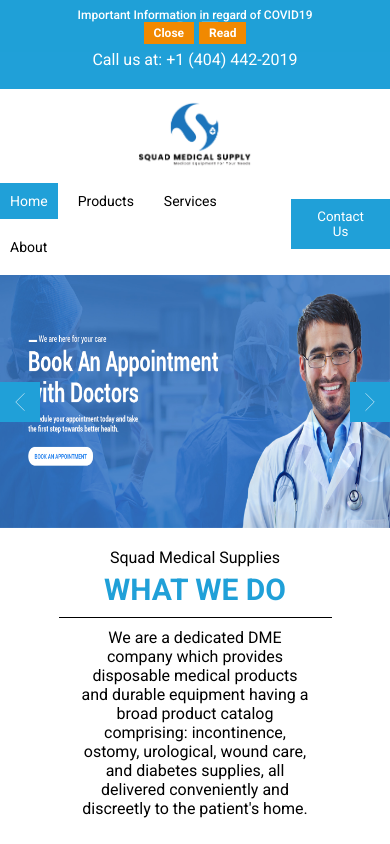
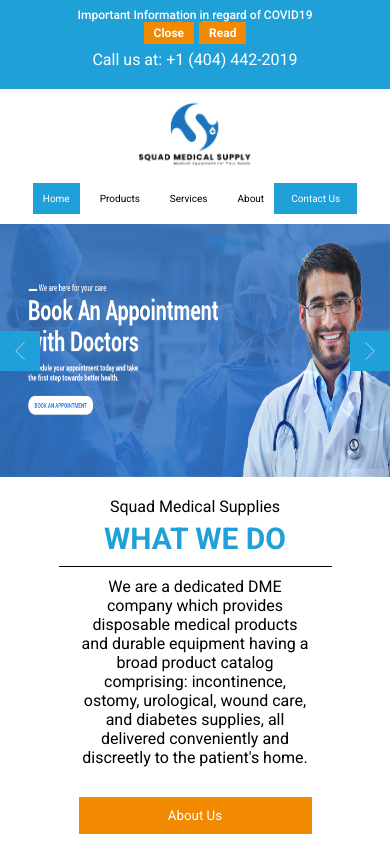
Before and after one commit to MKashanButt/squad-medical-supplies, a Next.js app: page / in a window 390 px wide. Shown: the top 844 px of the page. Built offline with nearby package versions, Linux system fonts and the light colour scheme.

Commit message:
made header responsive on mobile

```diff
--- a/src/assets/css/components/Header.module.css
+++ b/src/assets/css/components/Header.module.css
@@ -141,6 +141,7 @@
     .header nav {
         width: 100%;
         justify-content: center;
+        font-size: 10px;
     }
 
     .header nav ul {
@@ -149,7 +150,12 @@
         flex-wrap: wrap;
     }
 
+    .header nav ul li {
+        font-size: 10px;
+    }
+
     .header .headerBtn {
         padding: 8px 15px;
+        font-size: 10px;
     }
 }
```
